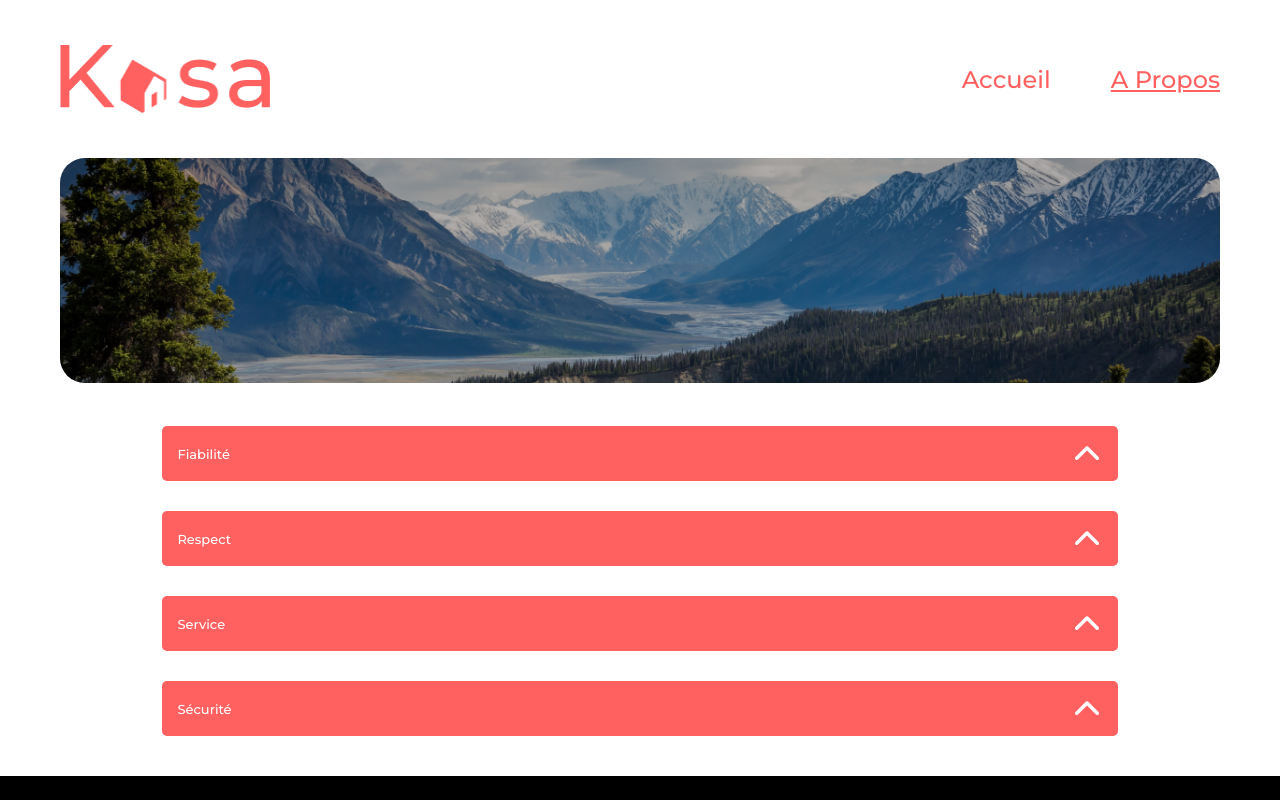
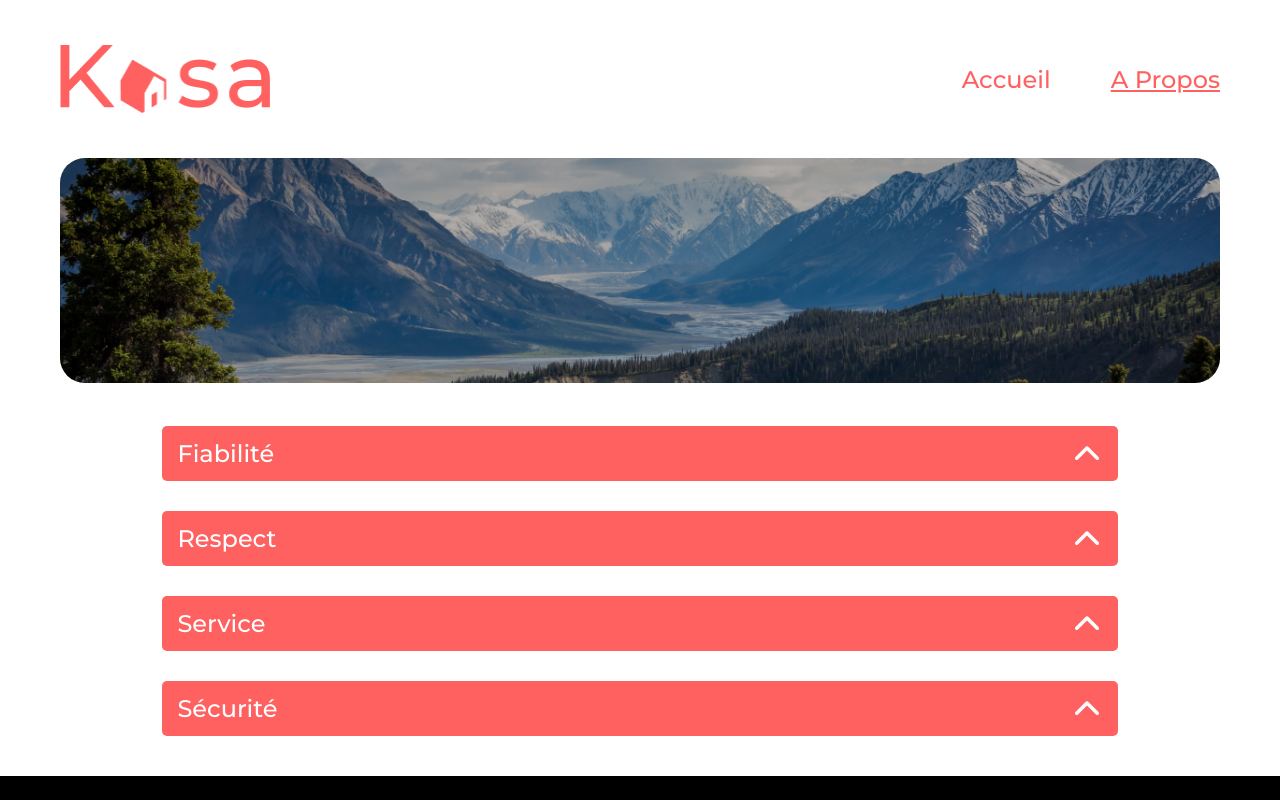
Before and after one commit to 01Chloe/Kasa, a React (Create React App) app: page /a-propos in a window 1280 px wide. Shown: the top 800 px of the page. Built offline with nearby package versions, Linux system fonts and the light colour scheme.

Commit message:
Optimisation des composants banner et collapse

```diff
--- a/src/components/Banner.jsx
+++ b/src/components/Banner.jsx
@@ -1,22 +1,14 @@
-import HomeBannerImg from "../assets/accueil-img.png"
-import AboutBannerImg from "../assets/a-propos_img.png"
 import "../styles/banner.scss"
 
-export default function Banner({ isHome }) {
+export default function Banner({ bannerDatas }) {
   return (
     <div className="banner">
       <img
-        src={isHome ? HomeBannerImg : AboutBannerImg}
-        alt={isHome ? "Océan et falaise" : "Paysage de montagnes"}
+        src={bannerDatas.image}
+        alt={bannerDatas.alt}
         className="banner-img"
       />
-      {isHome && (
-        <h1 className="banner-title">
-          Chez vous,&nbsp;
-          <br className="title-break" />
-          partout et ailleurs
-        </h1>
-      )}
+      {bannerDatas.title}
     </div>
   )
 }
--- a/src/components/Collapse.jsx
+++ b/src/components/Collapse.jsx
@@ -1,74 +1,15 @@
 import ArrowBack from "../assets/arrow_back.png"
-import { useState } from "react"
 import "../styles/collapse.scss"
 
-export default function Collapse({ isAppartment, appartment = {} }) {
-  const collapseAppartmentData = [
-    {
-      title: "Description",
-      content: appartment.description,
-      collapseKey: "description",
-    },
-    {
-      title: "Équipements",
-      content: appartment.equipments
-        ? appartment.equipments.map((equipment, index) => (
-            <p key={index}>{equipment}</p>
-          ))
-        : [],
-      collapseKey: "equipements",
-    },
-  ]
-
-  const collapseAboutData = [
-    {
-      title: "Fiabilité",
-      content:
-        "Les annonces postées sur Kasa garantissent une fiabilité totale. Les photos sont conformes aux logements, et toutes les informations sont régulièrement vérifiées par nos équipes.",
-      collapseKey: "fiabilite",
-    },
-    {
-      title: "Respect",
-      content:
-        "La bienveillance fait partie des valeurs fondatrices de Kasa. Tout comportement discriminatoire ou de perturbation du voisinage entraînera une exclusion de notre plateforme.",
-      collapseKey: "respect",
-    },
-    {
-      title: "Service",
-      content:
-        "La bienveillance fait partie des valeurs fondatrices de Kasa. Tout comportement discriminatoire ou de perturbation du voisinage entraînera une exclusion de notre plateforme.",
-      collapseKey: "service",
-    },
-    {
-      title: "Sécurité",
-      content:
-        "La sécurité est la priorité de Kasa. Aussi bien pour nos hôtes que pour les voyageurs, chaque logement correspond aux critères de sécurité établis par nos services. En laissant une note aussi bien à l'hôte qu'au locataire, cela permet à nos équipes de vérifier que les standards sont bien respectés. Nous organisons également des ateliers sur la sécurité domestique pour nos hôtes.",
-      collapseKey: "securite",
-    },
-  ]
-
-  const dataToUse = isAppartment ? collapseAppartmentData : collapseAboutData
-
-  const [collapseState, setCollapseState] = useState(() => {
-    const initialState = {}
-    dataToUse.forEach((item) => {
-      initialState[item.collapseKey] = false
-    })
-    return initialState
-  })
-
-  const collapseToggle = (collapseKey) => {
-    setCollapseState({
-      ...collapseState,
-      [collapseKey]: !collapseState[collapseKey],
-    })
-  }
-
-  const style = isAppartment ? "appartment" : "about"
-
+export default function Collapse({
+  pageType,
+  dataToShow,
+  collapseStates,
+  collapseToggle,
+}) {
   return (
-    <div className={`collapses-container ${style}`}>
-      {dataToUse.map((data, index) => (
+    <div className={`collapses-container ${pageType}`}>
+      {dataToShow.map((data, index) => (
         <div className="collapse-container" key={index}>
           <div className="collapse-title">
             <h2>{data.title}</h2>
@@ -79,19 +20,19 @@ export default function Collapse({ isAppartment, appartment = {} }) {
               <img
                 src={ArrowBack}
                 alt={
-                  collapseState[data.collapseKey]
+                  collapseStates[data.collapseKey]
                     ? "Voir moins"
                     : "Voir plus de détails"
                 }
                 className={`arrow-back ${
-                  collapseState[data.collapseKey] ? "arrow-top" : ""
+                  collapseStates[data.collapseKey] ? "arrow-top" : ""
                 }`}
               />
             </button>
           </div>
           <div
             className={`collapse-content ${
-              collapseState[data.collapseKey] ? "collapse-visible" : ""
+              collapseStates[data.collapseKey] ? "collapse-visible" : ""
             }`}
           >
             {data.content}
--- /dev/null
+++ b/src/components/CollapseContainer.jsx
@@ -0,0 +1,79 @@
+import { useState } from "react"
+import Collapse from "./Collapse"
+
+export default function CollapseContainer({ pageType, appartment = {} }) {
+  const collapseAppartmentData = [
+    {
+      title: "Description",
+      content: appartment.description,
+      collapseKey: "description",
+    },
+    {
+      title: "Équipements",
+      content: appartment.equipments
+        ? appartment.equipments.map((equipment, index) => (
+            <p key={index}>{equipment}</p>
+          ))
+        : [],
+      collapseKey: "equipements",
+    },
+  ]
+
+  const collapseAboutData = [
+    {
+      title: "Fiabilité",
+      content:
+        "Les annonces postées sur Kasa garantissent une fiabilité totale. Les photos sont conformes aux logements, et toutes les informations sont régulièrement vérifiées par nos équipes.",
+      collapseKey: "fiabilite",
+    },
+    {
+      title: "Respect",
+      content:
+        "La bienveillance fait partie des valeurs fondatrices de Kasa. Tout comportement discriminatoire ou de perturbation du voisinage entraînera une exclusion de notre plateforme.",
+      collapseKey: "respect",
+    },
+    {
+      title: "Service",
+      content:
+        "La bienveillance fait partie des valeurs fondatrices de Kasa. Tout comportement discriminatoire ou de perturbation du voisinage entraînera une exclusion de notre plateforme.",
+      collapseKey: "service",
+    },
+    {
+      title: "Sécurité",
+      content:
+        "La sécurité est la priorité de Kasa. Aussi bien pour nos hôtes que pour les voyageurs, chaque logement correspond aux critères de sécurité établis par nos services. En laissant une note aussi bien à l'hôte qu'au locataire, cela permet à nos équipes de vérifier que les standards sont bien respectés. Nous organisons également des ateliers sur la sécurité domestique pour nos hôtes.",
+      collapseKey: "securite",
+    },
+  ]
+
+  let dataToShow
+  if (pageType === "appartment") {
+    dataToShow = collapseAppartmentData
+  } else if (pageType === "about") {
+    dataToShow = collapseAboutData
+  }
+
+  const [collapseStates, setCollapseStates] = useState(() => {
+    const initialState = {}
+    dataToShow.forEach((item) => {
+      initialState[item.collapseKey] = false
+    })
+    return initialState
+  })
+
+  const collapseToggle = (collapseKey) => {
+    setCollapseStates((prevState) => ({
+      ...prevState,
+      [collapseKey]: !prevState[collapseKey],
+    }))
+  }
+
+  return (
+    <Collapse
+      pageType={pageType}
+      dataToShow={dataToShow}
+      collapseStates={collapseStates}
+      collapseToggle={collapseToggle}
+    />
+  )
+}
--- a/src/pages/About.jsx
+++ b/src/pages/About.jsx
@@ -1,11 +1,18 @@
 import Banner from "../components/Banner"
-import Collapse from "../components/Collapse"
+import CollapseContainer from "../components/CollapseContainer"
+import AboutBannerImg from "../assets/a-propos_img.png"
+
+const aboutBannerDatas = {
+  image: AboutBannerImg,
+  alt: "Paysage de montagnes",
+  title: <h1 className="banner-title about">À propos</h1>,
+}
 
 export default function About() {
   return (
     <main>
-      <Banner isHome={false} />
-      <Collapse isAppartment={false} />
+      <Banner bannerDatas={aboutBannerDatas} />
+      <CollapseContainer pageType={"about"} />
     </main>
   )
 }
--- a/src/pages/AppartmentPage.jsx
+++ b/src/pages/AppartmentPage.jsx
@@ -1,7 +1,7 @@
 import { useFetchData } from "../hookCustom/useFetchData"
 import Gallery from "../components/Gallery"
 import AppartmentDetail from "../components/AppartmentDetail"
-import Collapse from "../components/Collapse"
+import CollapseContainer from "../components/CollapseContainer"
 import { Navigate, useParams } from "react-router-dom"
 
 export default function AppartmentPage() {
@@ -21,7 +21,7 @@ export default function AppartmentPage() {
     <main>
       <Gallery appartment={appartment} />
       <AppartmentDetail appartment={appartment} />
-      <Collapse isAppartment={true} appartment={appartment} />
+      <CollapseContainer pageType={"appartment"} appartment={appartment} />
     </main>
   )
 }
--- a/src/pages/Home.jsx
+++ b/src/pages/Home.jsx
@@ -1,14 +1,27 @@
 import { useFetchData } from "../hookCustom/useFetchData"
 import Banner from "../components/Banner"
 import AppartmentCard from "../components/AppartmentCard"
+import HomeBannerImg from "../assets/accueil-img.png"
 import "../styles/home.scss"
 
 export default function Home() {
   const appartmentsList = useFetchData("/data.json")
 
+  const homeBannerDatas = {
+    image: HomeBannerImg,
+    alt: "Océan et falaise",
+    title: (
+      <h1 className="banner-title">
+        Chez vous,&nbsp;
+        <br className="title-break" />
+        partout et ailleurs
+      </h1>
+    ),
+  }
+
   return (
     <main>
-      <Banner isHome={true} />
+      <Banner bannerDatas={homeBannerDatas} />
       <div className="home-content">
         {appartmentsList.map((item) => (
           <AppartmentCard key={item.id} item={item} />
--- a/src/styles/banner.scss
+++ b/src/styles/banner.scss
@@ -29,6 +29,10 @@
     left: 15px;
     transform: translateY(-50%);
     font-weight: 400;
+    &.about {
+      position: absolute;
+      top: -9999px;
+    }
   }
 }
 
--- a/src/styles/collapse.scss
+++ b/src/styles/collapse.scss
@@ -68,7 +68,9 @@
         margin-bottom: 30px;
       }
       .collapse-title {
-        font-size: 1.5rem;
+        h2 {
+          font-size: 1.5rem;
+        }
         .collapse-btn {
           .arrow-back {
             width: 32px;
@@ -116,7 +118,9 @@
   .collapses-container {
     .collapse-container {
       .collapse-title {
-        font-size: 2rem;
+        h2 {
+          font-size: 2rem;
+        }
       }
       .collapse-content {
         &.collapse-visible {
```
